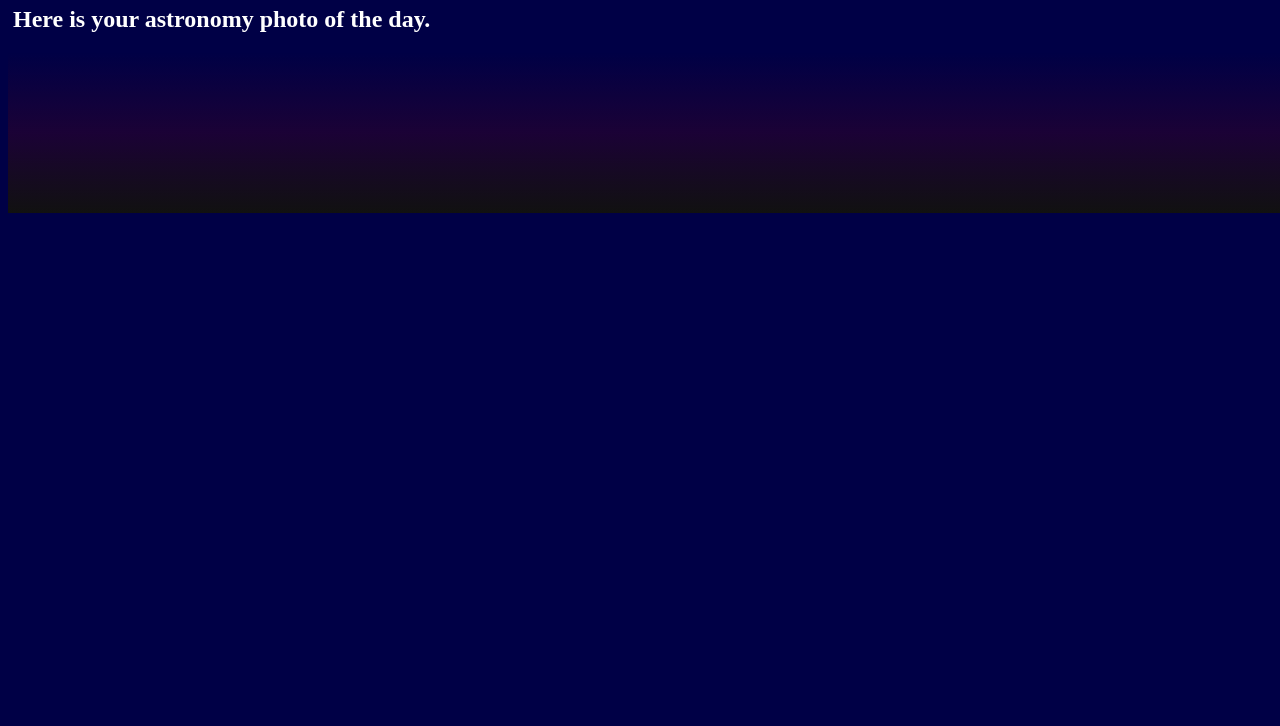
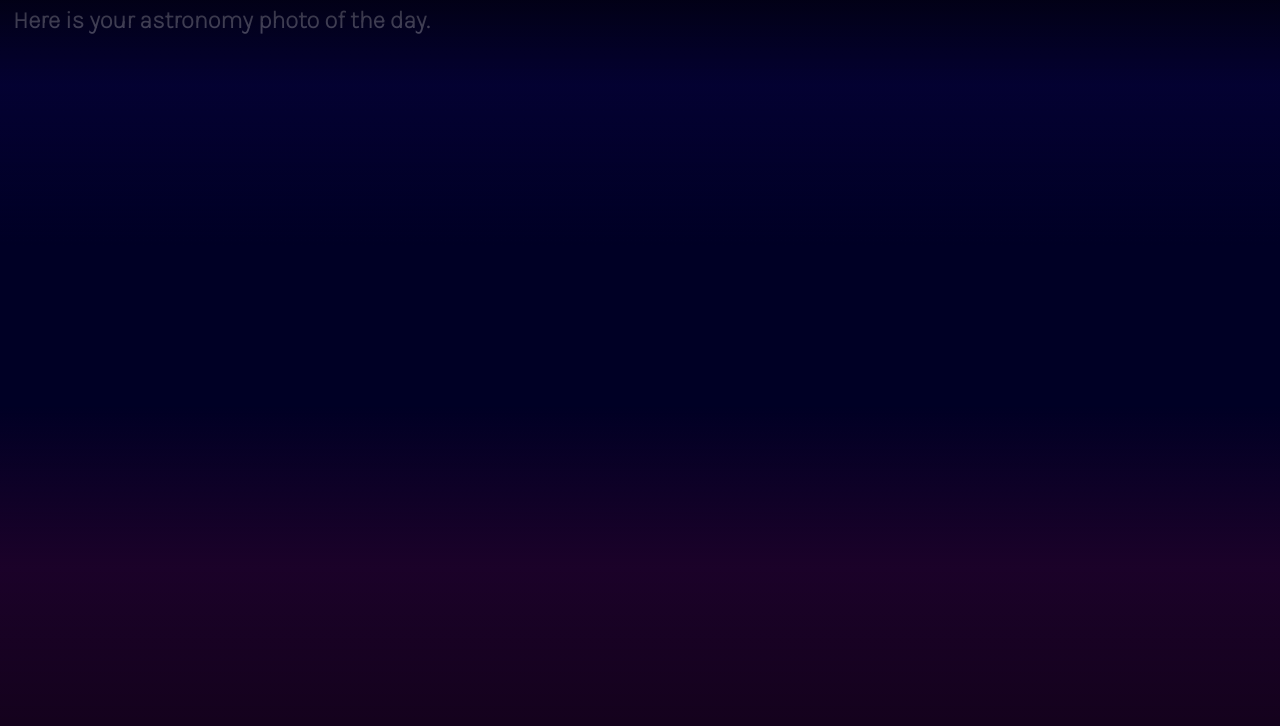
Before and after one commit to MarloweCrosland/stardaze, a plain HTML site: page index.html in a window 1280 px wide. Shown: the part 74-800 px from the top of the page. Drawn offline with Linux system fonts and the light colour scheme; no server answers; a web font is replaced by a local one.

Commit message:
gradients

```diff
--- a/assets/style.css
+++ b/assets/style.css
@@ -1,47 +1,74 @@
 body {
-  background-color: rgb(0, 0, 70);
-  height: 100%;
+  background-color: rgb(0, 0, 37);
+  max-height: 100vh;
   width: 100%;
 }
 
 header h1 {
   color: rgb(44, 3, 44);
   margin-left: 5px;
+  font-family: 'Karla', sans-serif;
+}
+
+.dark-gradient{
+    height: 20rem;
+    background-image: linear-gradient(
+      180deg,
+      black,
+      rgba(6, 2, 58, 0.61),
+      transparent
+    );
+
+    width: 100%;
+    position: fixed;
+    z-index: 0;
+    left: 0;
+    top: 0;
+    display: block;
 }
 .heading {
   color: white;
   margin-left: 5px;
-
+  font-family: 'Karla', sans-serif;
+  z-index: 1;
 }
 
-img{
-
-    max-width: 90%;
-    margin-left: auto;
-    margin-right: auto;
-    z-index: 98;
-    max-height:600px;
-
+#about-text{
+    color: white;
+    font-family: 'Bebas Neue', cursive;
+    margin-left: 10px;
 }
 
+img {
+  max-width: 90%;
+  margin-right: 40px;
+  z-index: 1;
+  position: absolute;
+  max-height: 600px;
+}
 
 #star-photo {
-    text-align: center;
+    display: block;
+    padding-top: 30px;
+    padding-right: 10vw;
+    margin-bottom: 3vh;
+  text-align: center;
+  align-items: center;
 }
 
 .gradient {
-  height: 10rem;
+  height: 20rem;
   background-image: linear-gradient(
     180deg,
     transparent,
     rgba(44, 3, 44, 0.61),
-    #111
+    rgb(20, 2, 29)
   );
 
   width: 100%;
-  position: sticky;
+  position: fixed;
   z-index: 0;
-  margin-left: 0;
+  left: 0;
   bottom: 0;
   display: block;
 }
--- a/index.html
+++ b/index.html
@@ -6,6 +6,12 @@
     <meta name="viewport" content="width=device-width, initial-scale=1.0" />
     <title>Stardaze</title>
     <link rel="stylesheet" href="assets/style.css" />
+    <link rel="preconnect" href="https://fonts.googleapis.com" />
+    <link rel="preconnect" href="https://fonts.gstatic.com" crossorigin />
+    <link
+      href="https://fonts.googleapis.com/css2?family=Asap+Condensed:wght@300&family=Bebas+Neue&family=Karla:ital,wght@0,200;1,200&family=Yeseva+One&display=swap"
+      rel="stylesheet"
+    />
   </head>
   <body>
     <header>
@@ -13,9 +19,13 @@
     </header>
 
     <section>
+
+        <div class="dark-gradient"></div>
       <h1 class="heading">Here is your astronomy photo of the day.</h1>
       <div class="photo-container">
         <div id="star-photo"></div>
+
+        <p id="about-text"></p>
       </div>
     </section>
     <div class="gradient"></div>
--- a/script.js
+++ b/script.js
@@ -15,10 +15,10 @@ const getPhoto = () => {
 
 const displayImage = (data) => {
   let htmlTemplate = `<img src=${data.hdurl}>`;
-
   const imageContainer = document.getElementById("star-photo");
-
+  const imageCaption = document.getElementById("about-text");
   imageContainer.innerHTML = htmlTemplate;
+    imageCaption.innerHTML = data.title;
 };
 
 getPhoto();
```
